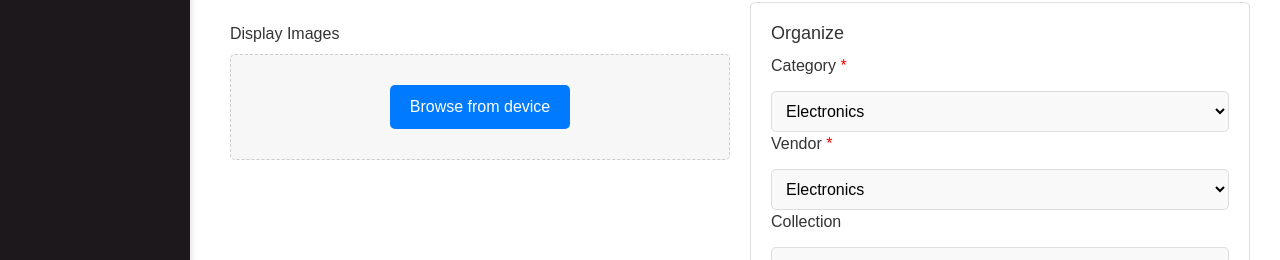
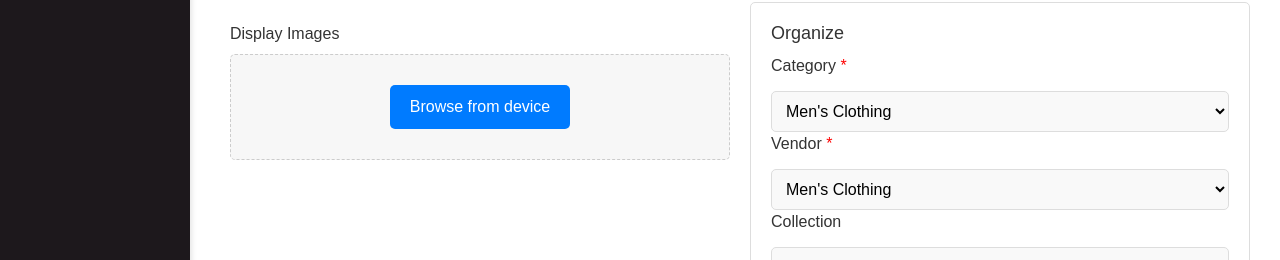
Before and after one commit to ElamaranV/InventoryManagement, a React (Create React App) app in the folder inventory-management/: page /addproduct in a window 1280 px wide. Shown: the part 453-713 px from the top of the page. Built offline with nearby package versions, Linux system fonts and the light colour scheme.

Commit message:
Revert "Fixed DB issue for images"
This reverts commit 5539257e6eb6761cd1714d9003f81773a733897a.

```diff
--- a/inventory-management/package.json
+++ b/inventory-management/package.json
@@ -5,7 +5,6 @@
   "dependencies": {
     "@fortawesome/free-solid-svg-icons": "^6.6.0",
     "@fortawesome/react-fontawesome": "^0.2.2",
-    "@remix-run/router": "^1.19.2",
     "@testing-library/jest-dom": "^5.17.0",
     "@testing-library/react": "^13.4.0",
     "@testing-library/user-event": "^13.5.0",
@@ -13,7 +12,6 @@
     "axios": "^1.7.7",
     "bootstrap": "^5.3.3",
     "lucide-react": "^0.445.0",
-    "multer": "^1.4.5-lts.1",
     "node": "^22.9.0",
     "react": "^18.3.1",
     "react-dom": "^18.3.1",
@@ -46,8 +44,5 @@
       "last 1 firefox version",
       "last 1 safari version"
     ]
-  },
-  "devDependencies": {
-    "webpack-dev-server": "^5.1.0"
   }
 }
--- a/inventory-management/src/Components/addProducts/AddProducts.jsx
+++ b/inventory-management/src/Components/addProducts/AddProducts.jsx
@@ -53,8 +53,8 @@ const AddProduct = () => {
     formData.append('dimensions', dimensions);
     formData.append('variants', JSON.stringify({ option1: variantOption1, option2: variantOption2 }));
 
-    images.forEach((image) => {
-      formData.append(`images`, image);
+    images.forEach((image, index) => {
+      formData.append(`image${index}`, image);
     });
 
     try {
@@ -129,10 +129,10 @@ const AddProduct = () => {
               </div>
               {images.length > 0 && (
                 <div className="image-preview">
-                  {images.map((images, index) => (
+                  {images.map((image, index) => (
                     <img
                       key={index}
-                      src={URL.createObjectURL(images)}
+                      src={URL.createObjectURL(image)}
                       alt={`Preview ${index}`}
                       className="preview-image"
                     />
@@ -149,17 +149,8 @@ const AddProduct = () => {
                   value={category}
                   onChange={(e) => setCategory(e.target.value)}
                 >
-                  <option>Electronics</option>
-                  <option>Fashion</option>
-                  <option>Beauty and Care</option>
-                  <option>Home and Furniture</option>
-                  <option>Sports</option>
-                  <option>Health and wellness</option>
-                  <option>Books and media</option>
-                  <option>Toys and Baby products</option>
-                  <option>Groceries</option>
-                  <option>Office and Stationary</option>
-
+                  <option>Men's Clothing</option>
+                  <option>Women's Clothing</option>
                 </select>
               </div>
               <div className="vendor">
@@ -168,16 +159,8 @@ const AddProduct = () => {
                   value={vendor}
                   onChange={(e) => setVendor(e.target.value)}
                 >
-                  <option>Electronics</option>
-                  <option>Fashion</option>
-                  <option>Beauty and Care</option>
-                  <option>Home and Furniture</option>
-                  <option>Sports</option>
-                  <option>Health and wellness</option>
-                  <option>Books and media</option>
-                  <option>Toys and Baby products</option>
-                  <option>Groceries</option>
-                  <option>Office and Stationary</option>
+                  <option>Men's Clothing</option>
+                  <option>Women's Clothing</option>
                 </select>
               </div>
               <div className="collection">
```
Also changed, not shown: 5 other files (tests, documents, lock files or other folders).
